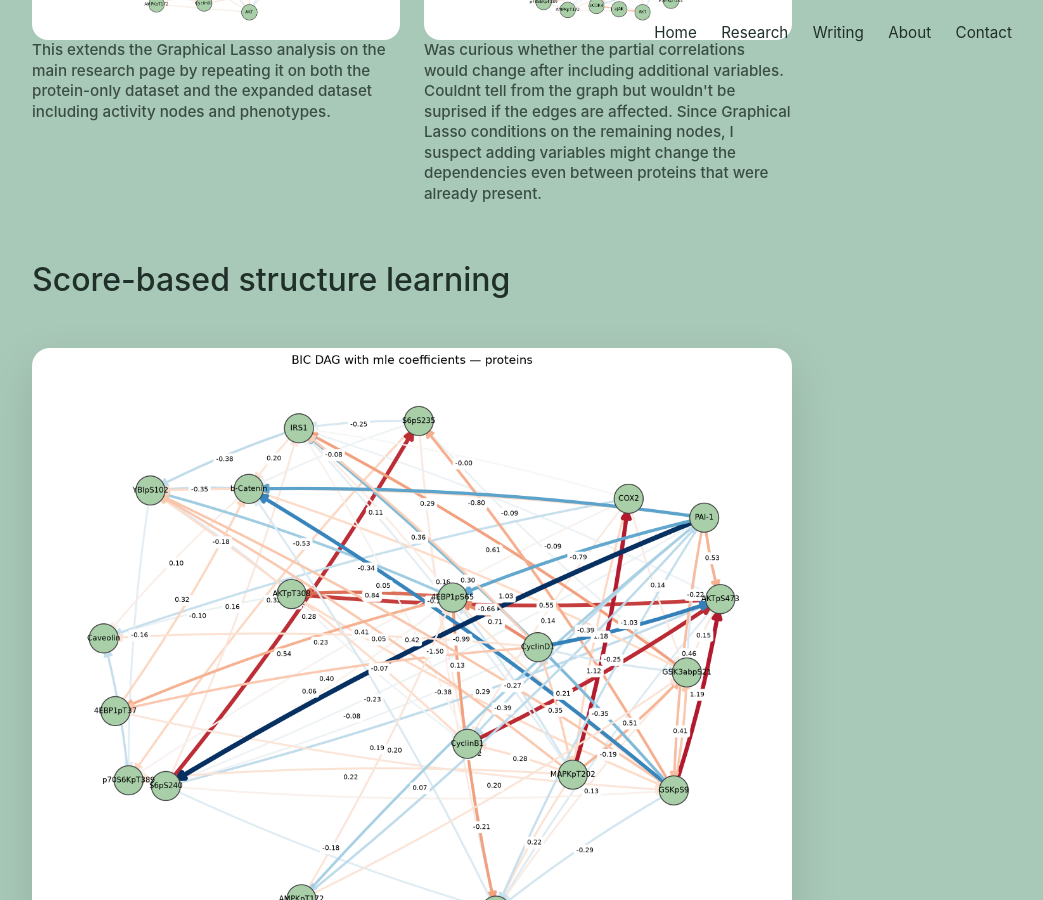
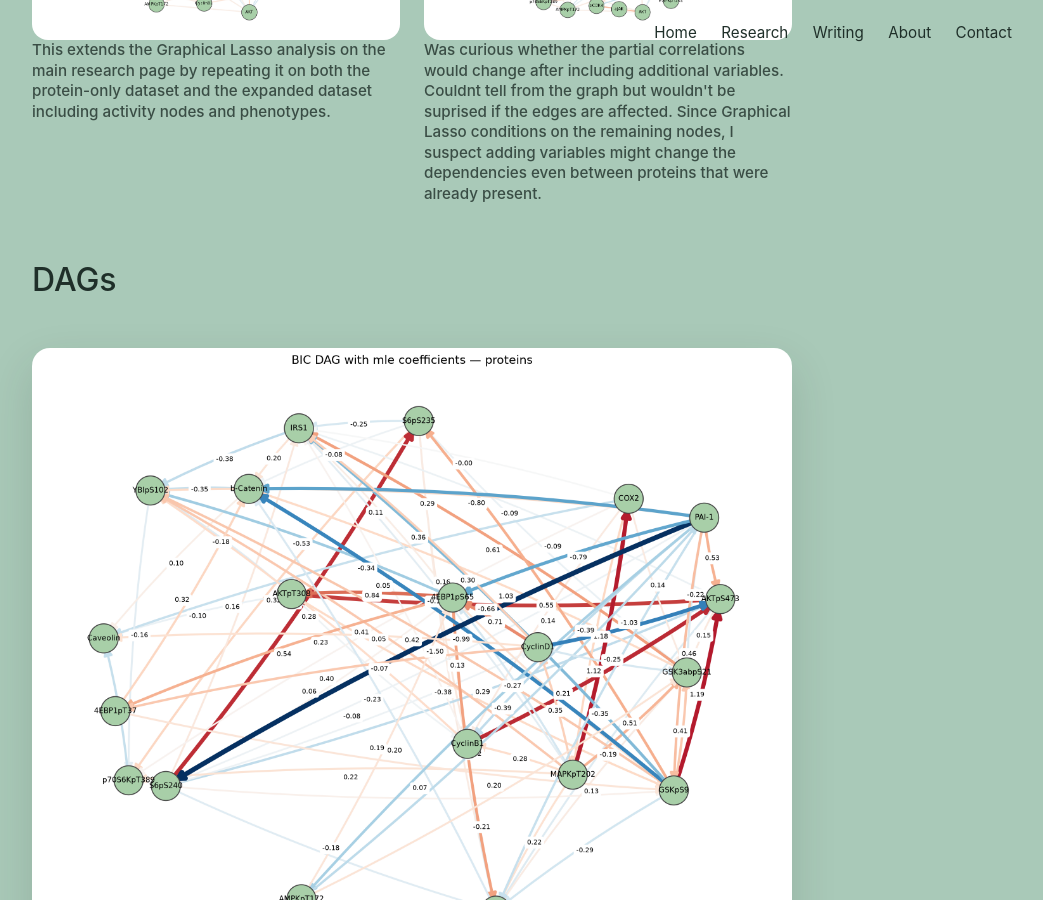
Before and after one commit to SepidehFouladzadeh/SepidehFouladzadeh.github.io, a Jekyll site: the page built from _posts/2026-08-16-network-representations.md, in a window 1280 px wide and 900 px high, scrolled down 1880 px. Shown: the whole window, without its empty margins (228-1271 px from the left). Built offline with Jekyll 4.4.1, drawn with Linux system fonts in a browser that asks for light colours; some of the changed text lies outside the part shown.

Commit message:
refinement

```diff
--- a/_posts/2026-08-16-network-representations.md
+++ b/_posts/2026-08-16-network-representations.md
@@ -81,7 +81,7 @@
 
 <section class="artifacts">
 
-  <h2>Score-based structure learning</h2>
+  <h2>DAGs</h2>
 
   <div class="artifact-figure">
     <img
@@ -129,7 +129,7 @@
 
 <section class="artifacts">
 
-  <h2>Constraint-based structure learning</h2>
+  <!-- <h2>Constraint-based structure learning</h2> -->
 
   <div class="artifact-gallery">
 
```
